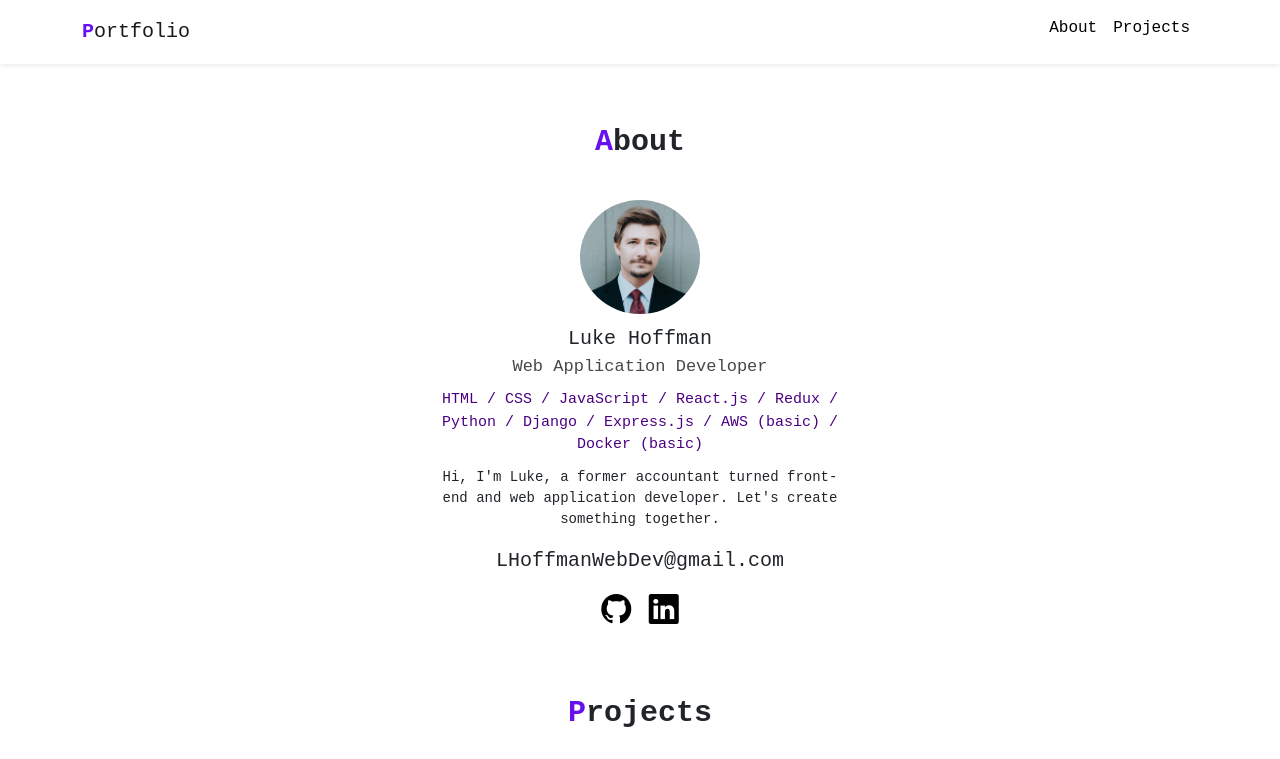
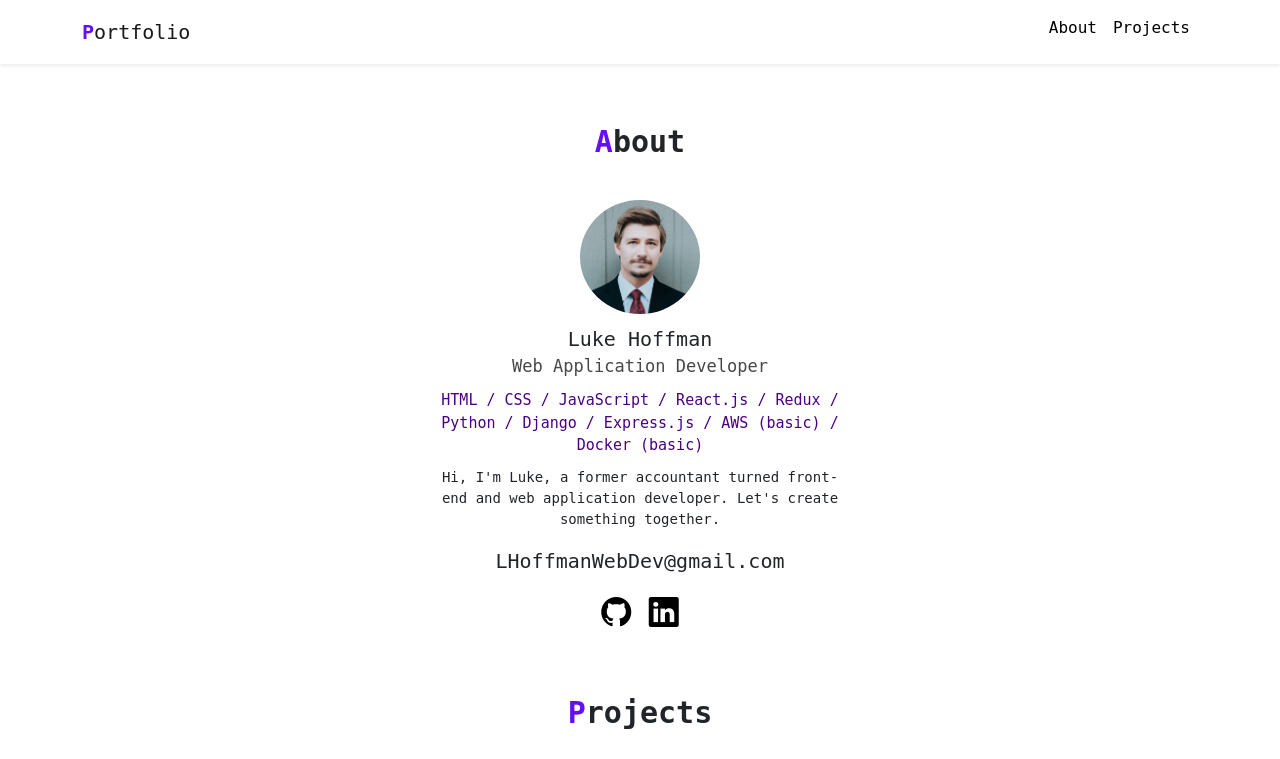
Before and after one commit to lehoffman89/Portfolio, a plain HTML site: page index.html in a window 1280 px wide. Shown: the top 759 px of the page. Drawn offline with nearby package versions, Linux system fonts and the light colour scheme.

Commit message:
Update style.css

```diff
--- a/style.css
+++ b/style.css
@@ -5,7 +5,7 @@ COMMON
 *****/
 
 body{
-    font-family: monospace, sans-serif;
+    font-family: "monospace", sans-serif;
 }
 
 .font-primary{
```
